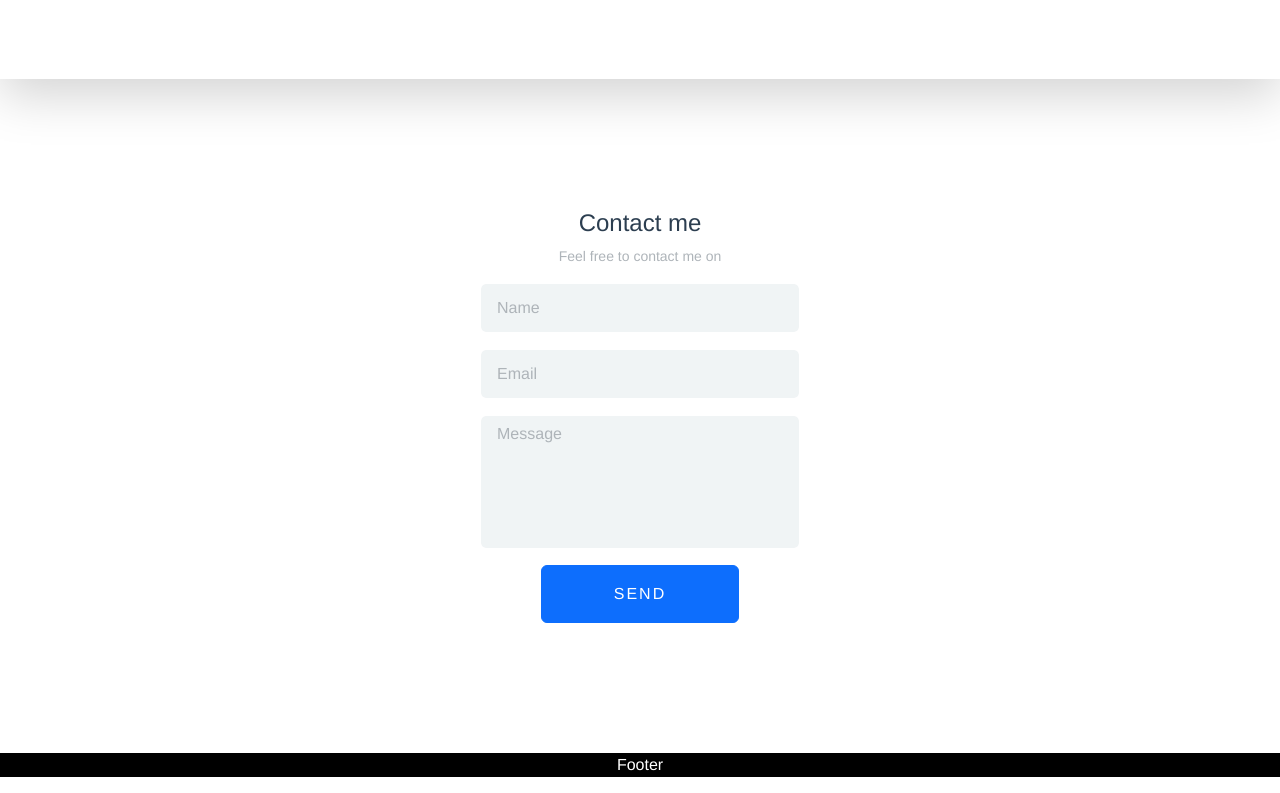
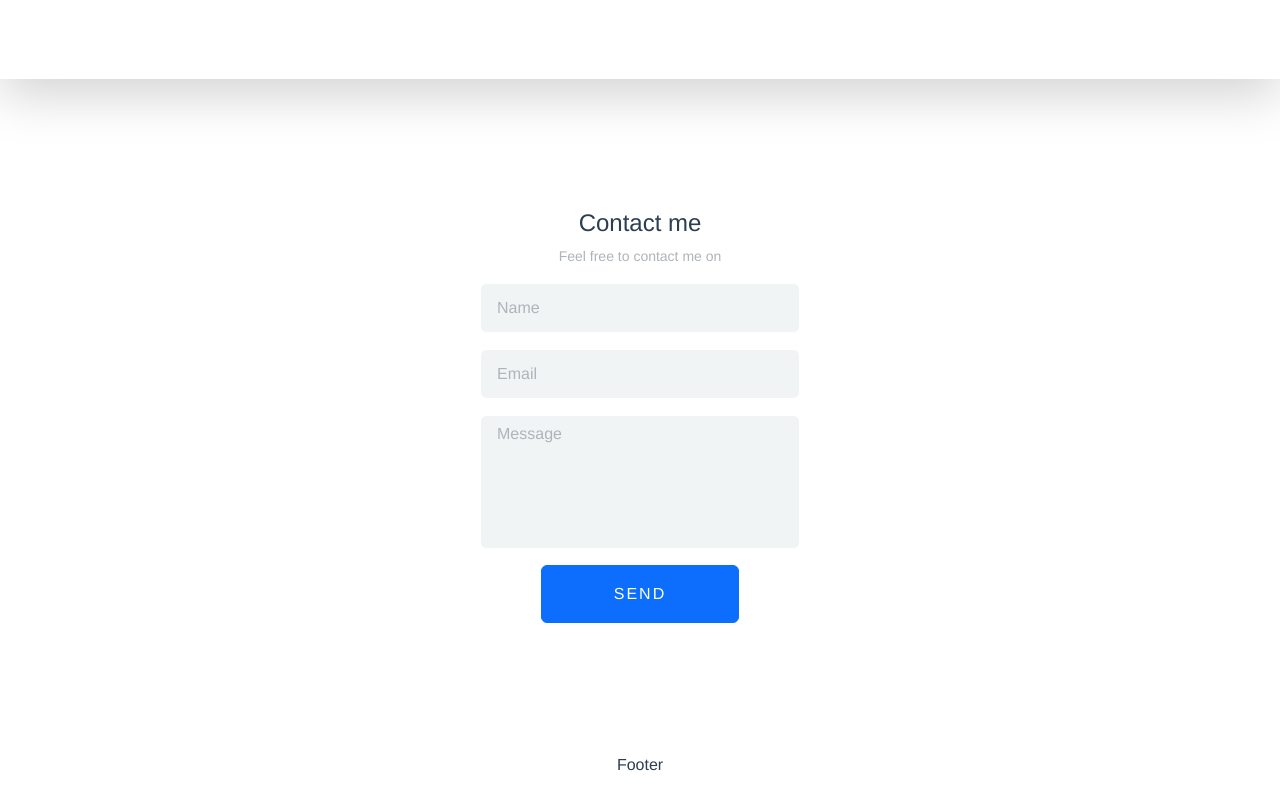
Before and after one commit to Mugambi645/vue-portfolio-design-mockup, a Vue app: page / in a window 1280 px wide. Shown: the part 1528-2321 px from the top of the page. Built offline with nearby package versions, Linux system fonts and the light colour scheme.

Commit message:
final changes to deploy

```diff
--- a/package.json
+++ b/package.json
@@ -20,7 +20,8 @@
     "core-js": "^3.8.3",
     "postcss": "^8",
     "tailwindcss": "^3",
-    "vue": "^3.2.13"
+    "vue": "^3.2.13",
+    "vue-scrollto": "^2.20.0"
   },
   "devDependencies": {
     "@babel/core": "^7.12.16",
--- a/src/components/FooterSection.vue
+++ b/src/components/FooterSection.vue
@@ -15,7 +15,7 @@ export default {
 </script>
 <style scoped>
 .body {
-    background-color: black;
-    color: white;
+    background-color: ;
+    color: ;
 }
 </style>
--- a/src/components/HeroSection.vue
+++ b/src/components/HeroSection.vue
@@ -5,7 +5,7 @@
 
 <div class="container overflow-hidden p-0">
 	<div class="row g-0">
-		<div lc-helper="background" class="col-md-6 order-md-2" style="min-height: 50vh; max-height: 90vh;background-size: cover; background-position: center; background-image: url('https://images.unsplash.com/photo-1488282396544-0212eea56a21?ixlib=rb-1.2.1&amp;q=80&amp;fm=jpg&amp;crop=entropy&amp;cs=tinysrgb&amp;w=1080&amp;h=768&amp;fit=crop&amp;ixid=eyJhcHBfaWQiOjM3ODR9');">
+		<div lc-helper="background" class="col-md-6 order-md-2" style="min-height: 50vh; max-height: 90vh;background-size: cover; background-position: center; background-image: url('https://images.unsplash.com/photo-1507238691740-187a5b1d37b8?ixlib=rb-1.2.1&ixid=MnwxMjA3fDB8MHxzZWFyY2h8NXx8cG9ydGZvbGlvfGVufDB8fDB8fA%3D%3D&auto=format&fit=crop&w=500&q=60');">
 
 		</div>
 		<div class="col-md-6 order-md-1 my-auto text-center" style="padding:10vw">
--- a/src/components/NavBar.vue
+++ b/src/components/NavBar.vue
@@ -17,13 +17,7 @@
 
 		<div class="col-md-4 justify-content-end d-flex gap-3">
 			<div class="lc-block">
-     <a
-                class="nav-link"
-                href="/resume"
-                @click.prevent="$emit('scroll', 'resume')"
-                :class="{ 'text-light': nightMode }"
-                >Resume</a
-              >
+  <p>Resume</p>
 			</div>
 			<div class="lc-block">
 
--- a/src/main.js
+++ b/src/main.js
@@ -13,6 +13,7 @@ import { faCircleCheck } from '@fortawesome/free-solid-svg-icons'
 /* import specific icons */
 import { faUserSecret } from '@fortawesome/free-solid-svg-icons'
 
+
 /* add icons to the library */
 library.add(faUserSecret, faCircleCheck)
 
```
Also changed, not shown: 1 other file (tests, documents, lock files or other folders).
